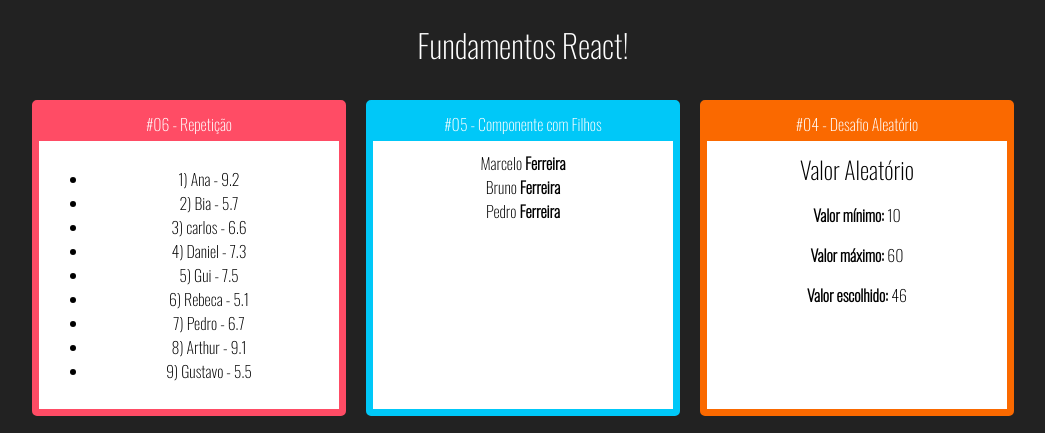
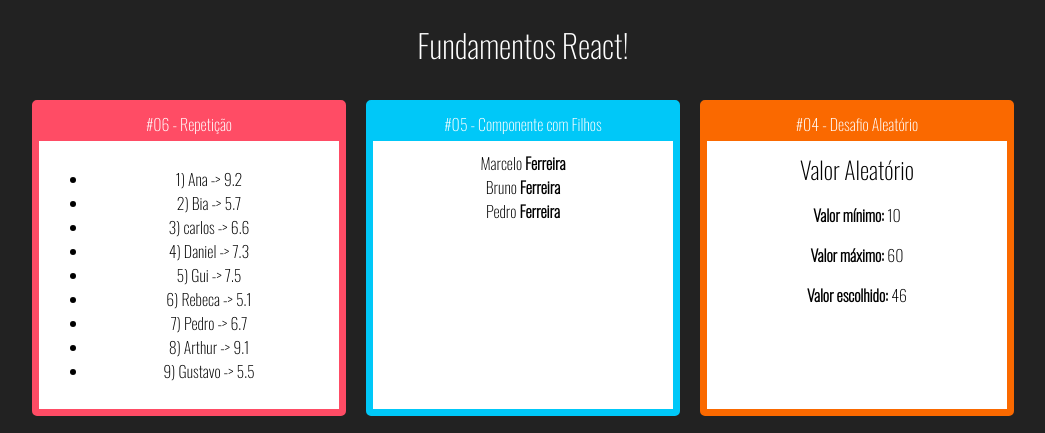
Before and after one commit to manoelmachado/react-redux, a React (Create React App) app in the folder fundamentos-react/: page / in a window 1280 px wide. Shown: the top 433 px of the page, without its empty margins (117-1162 px from the left). Built offline with nearby package versions, Linux system fonts and the light colour scheme.

Commit message:
Update ListaAlunos.jsx

```diff
--- a/fundamentos-react/src/componentes/repeticao/ListaAlunos.jsx
+++ b/fundamentos-react/src/componentes/repeticao/ListaAlunos.jsx
@@ -5,7 +5,7 @@ export default (props) => {
   const ListaAlunos = alunos.map((aluno) => {
     return (
       <li key={aluno.id}>
-        {aluno.id}) {aluno.nome} - {aluno.nota}
+        {aluno.id}{")"} {aluno.nome} {"->"} {aluno.nota}
       </li>
     );
   });
```
